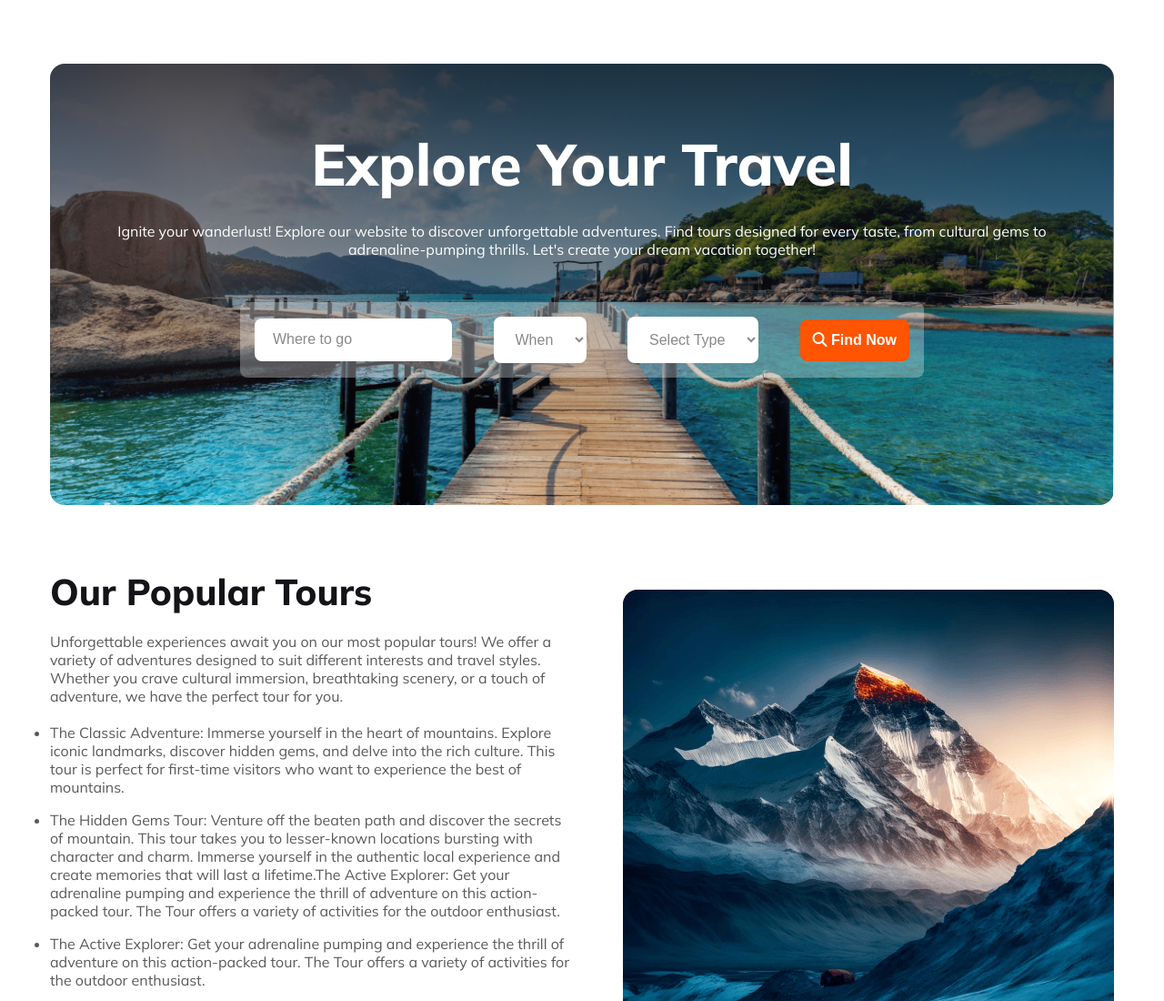
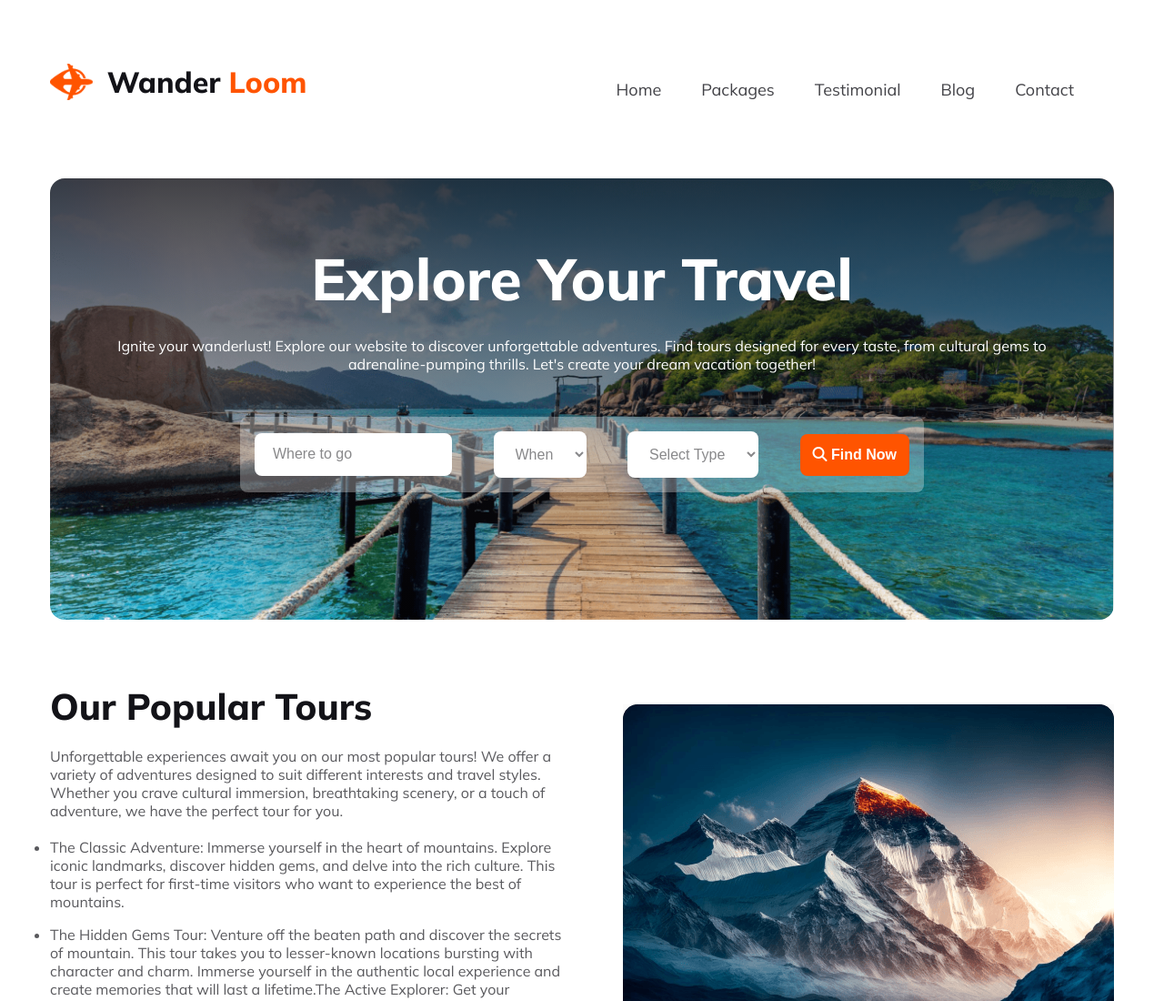
Before and after one commit to zaman-atif/B912-Hero-Travels, a plain HTML site: page index.html in a window 1280 px wide. Shown: the top 1100 px of the page at 91% size. Drawn offline with Linux system fonts and the light colour scheme.

Commit message:
Navbar section done

```diff
--- a/index.html
+++ b/index.html
@@ -16,8 +16,26 @@
 
 <body>
     <header>
+        <!-- Navbar Section  -->
+        <nav class="navbar">
+            <div class="logo-container">
+                <img src="Images/Group 40071 (2).png" alt="">
+                <h2 class="travel-title">Wander <span class="travel">Loom</span></h2>
+
+            </div>
+            <div class="nav-links">
+                <li><a href="">Home</a></li>
+                <li><a href="">Packages</a></li>
+                <li><a href="">Testimonial</a></li>
+                <li><a href="">Blog</a></li>
+                <li><a href="">Contact</a></li>
+            </div>
+            <div class="hamburger">
+                <img src="Images/hamburger.svg" alt="">
+            </div>
+        </nav>
         <!-- Banner section  -->
-         <section class="banner-section">
+        <section class="banner-section">
             <h1 class="banner-title">Explore Your Travel</h1>
             <p class="banner-description">Ignite your wanderlust! Explore our website to discover unforgettable
                 adventures. Find tours designed for
--- a/styles/responsive.css
+++ b/styles/responsive.css
@@ -1,17 +1,29 @@
 /* Mobile Device  */
 @media screen and (max-width: 600px) {
-    .selection-field{
+  .selection-field {
     flex-direction: column;
     justify-content: center;
     align-items: flex-start;
   }
-    .selection-field input , select, .btn-primary{
+  .selection-field input,
+  select,
+  .btn-primary {
     width: 90%;
   }
-    .banner-section{
+  .banner-section {
     padding: 20px 16px;
     margin-right: 16px;
     margin-left: 16px;
+  }
+  .navbar{
+    margin-right: 20px;
+    margin-left: 20px;
+  }
+  .nav-links{
+    display: none;
+  }
+  .hamburger{
+    display: block;
   }
   .footer {
     padding: 20px;
@@ -38,7 +50,7 @@
     left: 40%;
     font-size: 10px;
   }
-  .destination-img-container{
+  .destination-img-container {
     grid-template-columns: 1fr;
     grid-template-rows: 1fr;
     margin: 0 16px;
@@ -71,22 +83,22 @@
     grid-column: 1 / span 1;
     grid-row: 7 / span 1;
   }
-  .grid-container{
+  .grid-container {
     grid-template-columns: 1fr;
     grid-template-rows: 1fr;
     margin: 20px 16px;
   }
-  #grid-item-1{
+  #grid-item-1 {
     grid-column: 1 / span 1;
     grid-row: 1 / span 1;
     padding: 5px;
   }
-  #grid-item-2{
+  #grid-item-2 {
     grid-column: 1 / span 1;
     grid-row: 2 / span 1;
     padding: 5px;
   }
-  #grid-item-3{
+  #grid-item-3 {
     grid-column: 1 / span 1;
     grid-row: 3 / span 1;
     padding: 5px;
--- a/styles/style.css
+++ b/styles/style.css
@@ -10,6 +10,37 @@
   font-size: 1rem;
   font-weight: 800;
   margin-top: 2rem;
+}
+/* Navbar styles  */
+.navbar {
+  max-width: 1170px;
+  margin: 70px auto;
+  display: flex;
+  justify-content: space-between;
+  align-items: center;
+}
+.navbar .logo-container{
+  margin-top: 0;
+}
+.nav-links{
+  display: flex;
+  justify-content: space-between;
+  align-items: center;
+
+}
+.hamburger{
+  display: none;
+}
+
+.nav-links li {
+  list-style-type: none;
+  margin-right: 44px;
+}
+.nav-links a {
+  text-decoration: none;
+  color: rgb(66, 66, 71);
+  font-size: 1.125rem;
+  font-weight: 400;
 }
 /* Banner section  */
 .banner-section {
```
Also changed, not shown: Images/hamburger.svg (added). Lines whose indentation alone changed are shown as unchanged.
